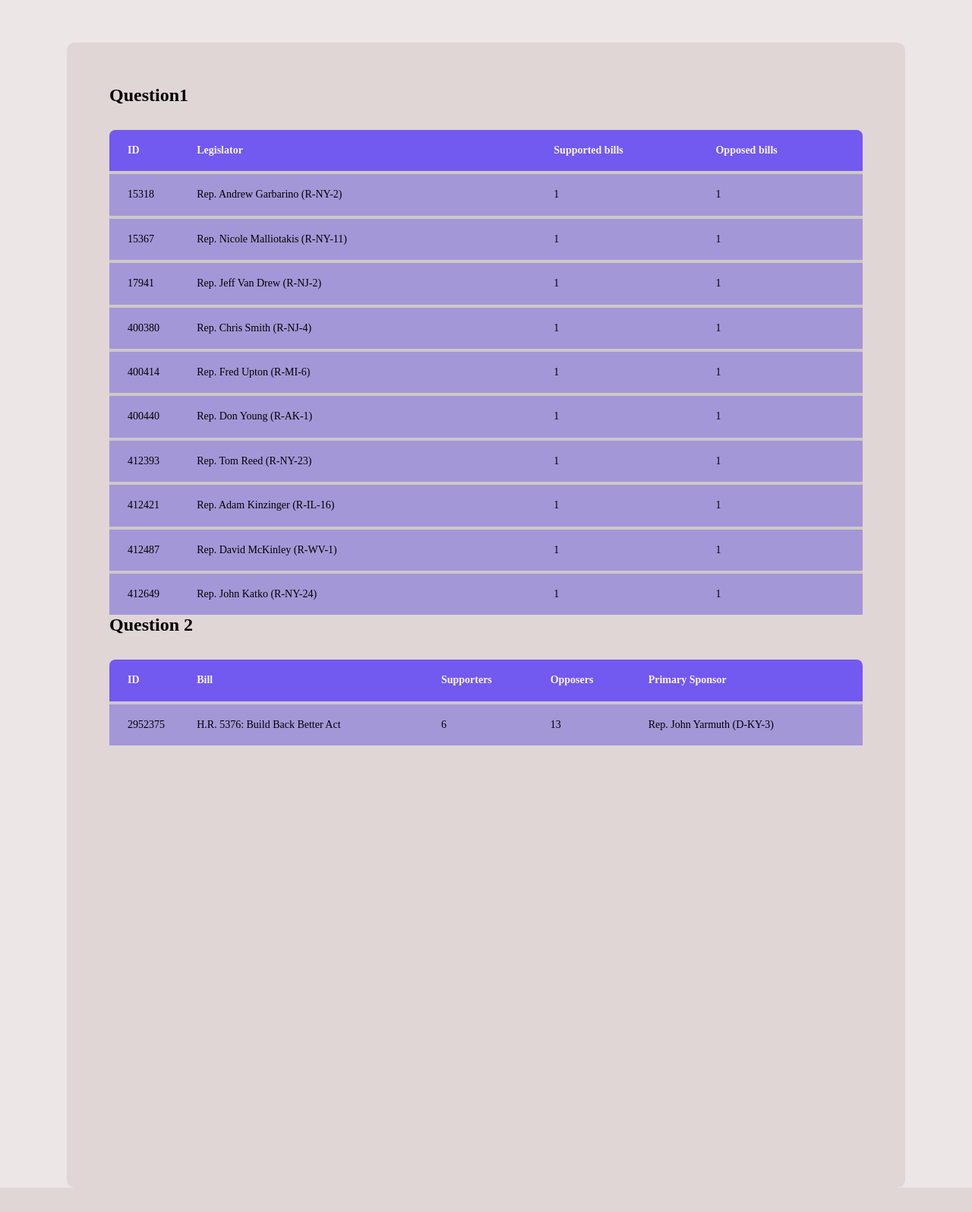
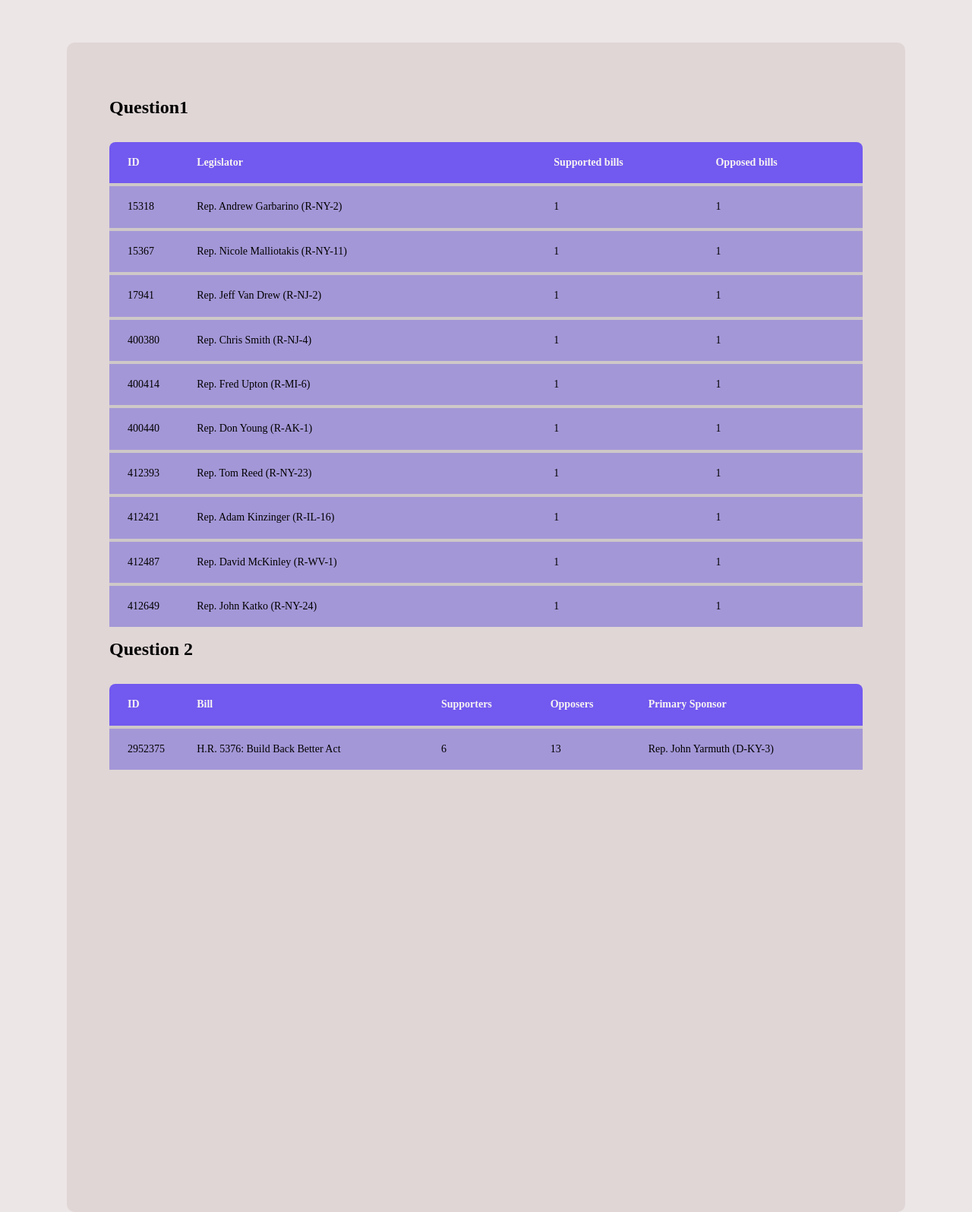
Before and after one commit to Leonardoperrella/quorum_test, a FastAPI app: page / in a window 1280 px wide. Shown: the whole page at 76% size. Before the commit the page ends 1563 px from the top, so only its background shows below. Run offline with FastAPI, Linux system fonts and the light colour scheme.

Commit message:
fix: index html

```diff
--- a/quorum/static/styles.css
+++ b/quorum/static/styles.css
@@ -31,13 +31,15 @@
 
 h1 {
     font-size: 1.5rem;
+    margin-top: 1rem;
 }
 
-.first {
+.table {
     flex: 1;
     overflow: auto;
     margin-top: 2rem;
 }
+
 
 table {
     width: 100%;
--- a/quorum/templates/index.html
+++ b/quorum/templates/index.html
@@ -6,7 +6,7 @@
 <body>
     <main>
         <h1>Question1</h1>
-        <div class="first">
+        <div class="table">
             <table>
                 <thead>
                     <th>ID</th>
@@ -27,7 +27,7 @@
             </table>
         </div>
         <h1>Question 2</h1>
-        <div class="first">
+        <div class="table">
             <table>
                 <thead>
                     <th>ID</th>
```
